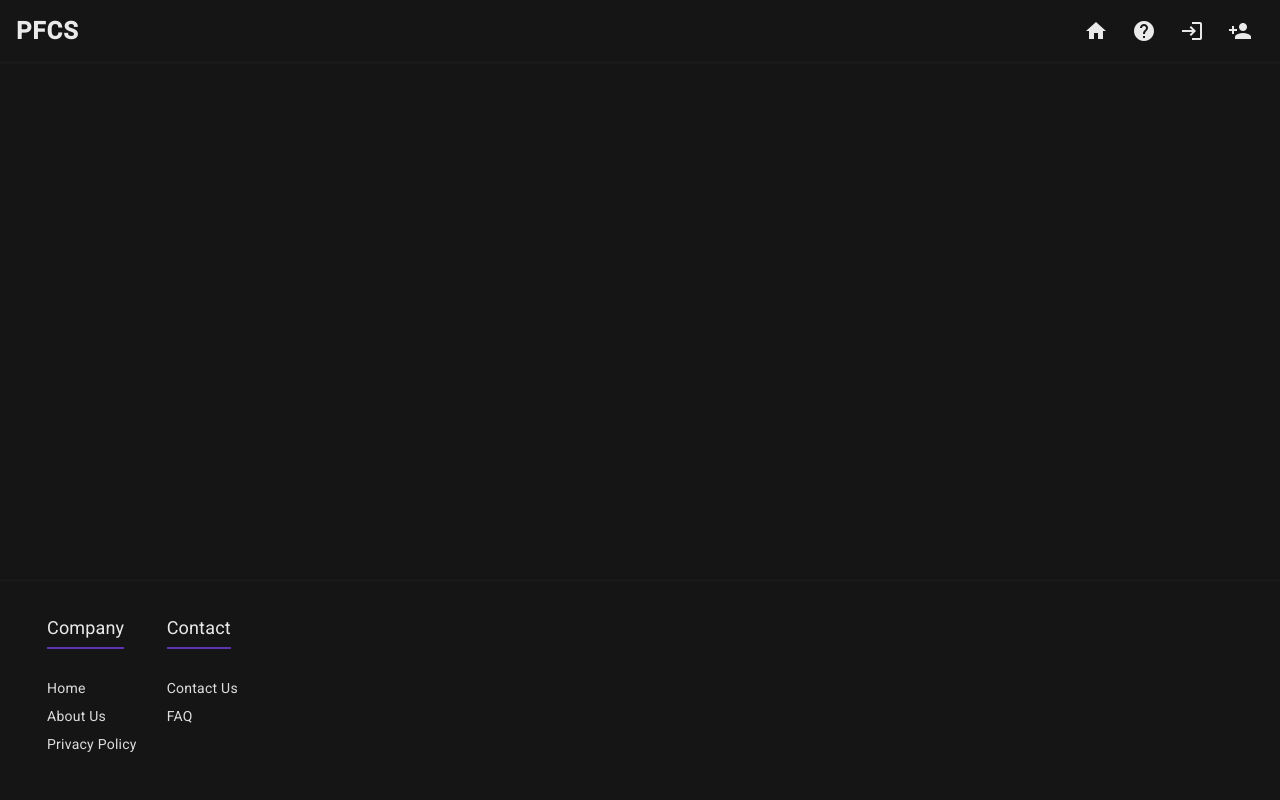
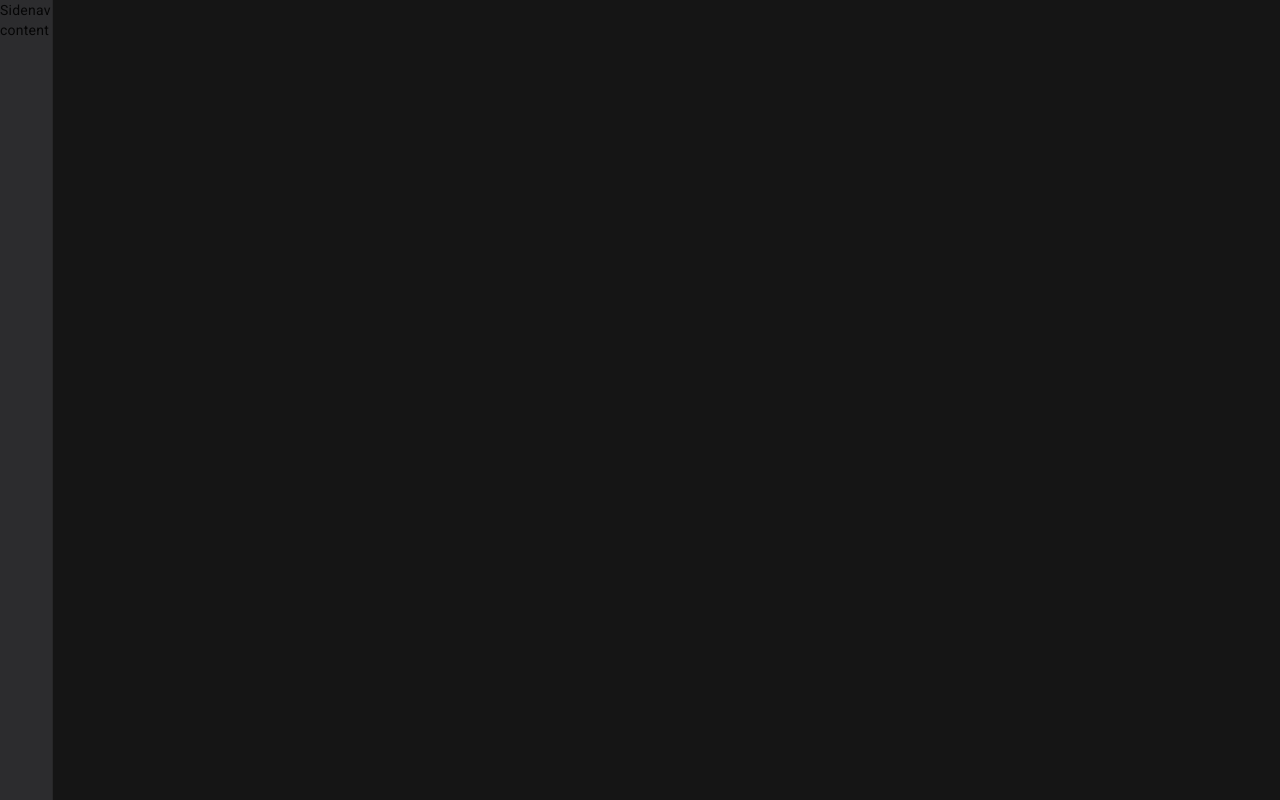
Before and after one commit to carlospinto8/PFCS, an Angular app in the folder client/pfcs/: page /dashboard in a window 1280 px wide. Built offline with nearby package versions, Linux system fonts and the light colour scheme.

Commit message:
feat: [PFCSDEV-6] added sidenav and removed header and footer form the dashboard

```diff
--- a/client/pfcs/src/app/app.module.ts
+++ b/client/pfcs/src/app/app.module.ts
@@ -13,6 +13,7 @@ import { MatCardModule } from '@angular/material/card';
 import { MatIconModule } from '@angular/material/icon';
 import { MatFormFieldModule } from '@angular/material/form-field';
 import { MatInputModule } from '@angular/material/input';
+import { MatSidenavModule } from '@angular/material/sidenav';
 import { FooterComponent } from './shared/footer/footer.component';
 import { HeaderComponent } from './shared/header/header/header.component';
 import { SignUpPageComponent } from './core/sign-up-page/sign-up-page.component';
@@ -38,6 +39,7 @@ import { UserDashboardComponent } from './core/user-dashboard/user-dashboard.com
     MatIconModule,
     MatFormFieldModule,
     MatInputModule,
+    MatSidenavModule,
     AppRoutingModule,
     ReactiveFormsModule,
   ],
--- a/client/pfcs/src/app/core/user-dashboard/user-dashboard.component.css
+++ b/client/pfcs/src/app/core/user-dashboard/user-dashboard.component.css
@@ -1,7 +1,11 @@
 .page-wrapper {
   display: flex;
-  flex-direction: column;
+  flex-direction: row;
   min-height: 100vh;
+}
+.sidenav-container {
+ --mat-sidenav-container-background-color: #2c2c2e !important;
+
 }
 
 .dashboard-container {
--- a/client/pfcs/src/app/core/user-dashboard/user-dashboard.component.html
+++ b/client/pfcs/src/app/core/user-dashboard/user-dashboard.component.html
@@ -1,9 +1,11 @@
 <div class="page-wrapper">
-<app-header></app-header>
 
+  <mat-sidenav-container class="sidenav-container">
+    <mat-sidenav mode="side" opened>Sidenav content</mat-sidenav>
+  </mat-sidenav-container>
 <div class="dashboard-container">
 
 </div>
 
-<app-footer></app-footer>
+
 </div>
```
